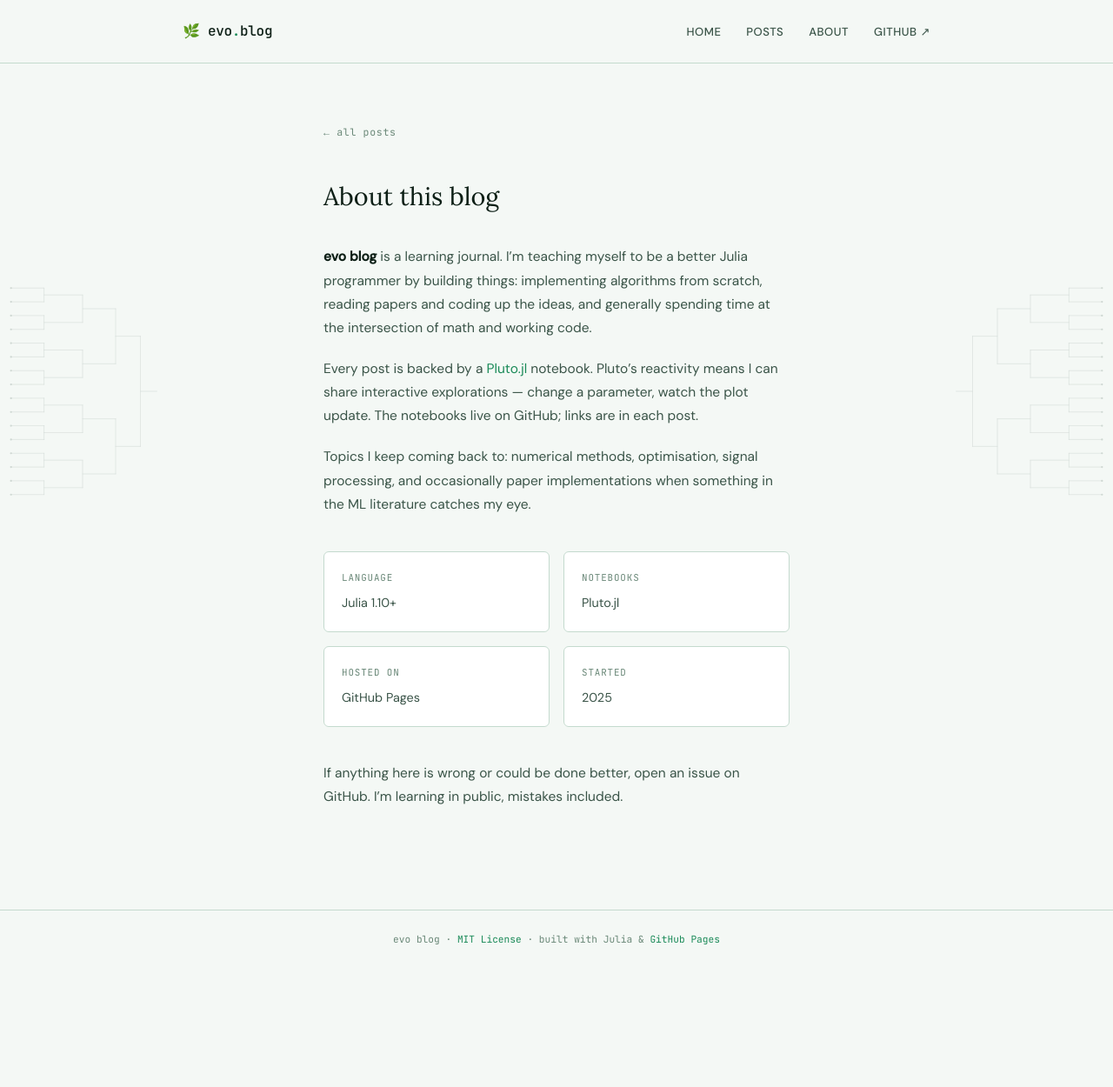
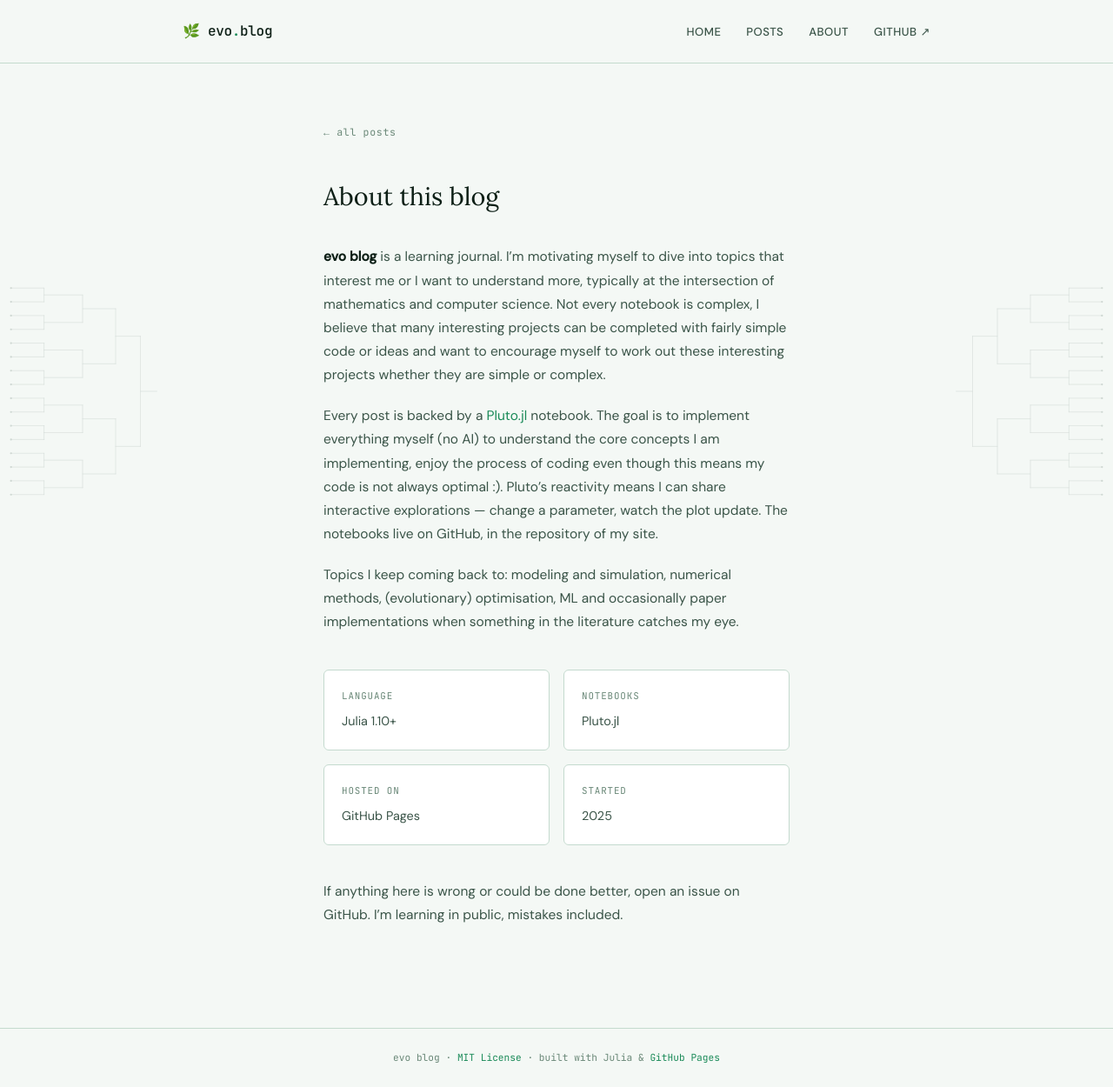
Before and after one commit to wclaerhout/wclaerhout.github.io, a Jekyll site: the page built from about.html, in a window 1280 px wide. Shown: the whole page at 87% size. Built offline with Jekyll 4.4.1, drawn with Linux system fonts in a browser that asks for light colours; before the commit the page ends 1114 px from its top, so only the background shows below that.

Commit message:
Update content.yml

```diff
--- a/_data/content.yml
+++ b/_data/content.yml
@@ -5,9 +5,9 @@
 # ─────────────────────────────────────────────────────────────
 
 home:
-  hero_label: "A Julia learning journal"
-  title: "Notebooks on algorithms, papers & the Julia language"
-  intro: "Working through ideas in public — from first implementations to deeper dives into numerical methods and ML."
+  hero_label: "A learning journal"
+  title: "Notebooks on algorithms, papers, tinkering & my PhD"
+  intro: "Working through ideas in public: from basic algorithms to deeper dives into numerical methods and ML."
   tags:
     - text: "julia"
       accent: true
@@ -21,9 +21,9 @@ about:
   back_link: "← all posts"
   title: "About this blog"
   paragraphs:
-    - "**evo blog** is a learning journal. I'm teaching myself to be a better Julia programmer by building things: implementing algorithms from scratch, reading papers and coding up the ideas, and generally spending time at the intersection of math and working code."
-    - "Every post is backed by a [Pluto.jl](https://plutojl.org) notebook. Pluto's reactivity means I can share interactive explorations — change a parameter, watch the plot update. The notebooks live on GitHub; links are in each post."
-    - "Topics I keep coming back to: numerical methods, optimisation, signal processing, and occasionally paper implementations when something in the ML literature catches my eye."
+    - "**evo blog** is a learning journal. I'm motivating myself to dive into topics that interest me or I want to understand more, typically at the intersection of mathematics and computer science. Not every notebook is complex, I believe that many interesting projects can be completed with fairly simple code or ideas and want to encourage myself to work out these interesting projects whether they are simple or complex."
+    - "Every post is backed by a [Pluto.jl](https://plutojl.org) notebook. The goal is to implement everything myself (no AI) to understand the core concepts I am implementing, enjoy the process of coding even though this means my code is not always optimal :). Pluto's reactivity means I can share interactive explorations — change a parameter, watch the plot update. The notebooks live on GitHub, in the repository of my site."
+    - "Topics I keep coming back to: modeling and simulation, numerical methods, (evolutionary) optimisation, ML and occasionally paper implementations when something in the literature catches my eye."
   cards:
     - label: "Language"
       value: "Julia 1.10+"
```
